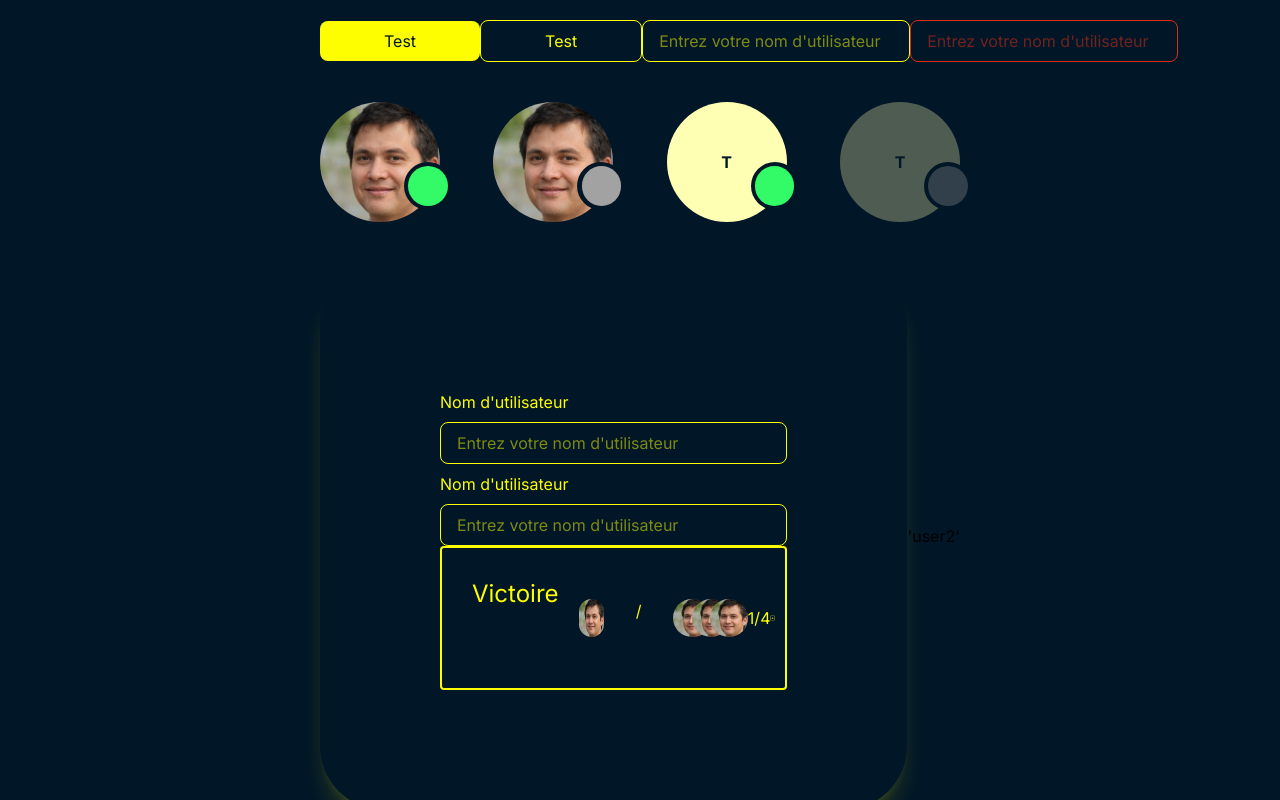
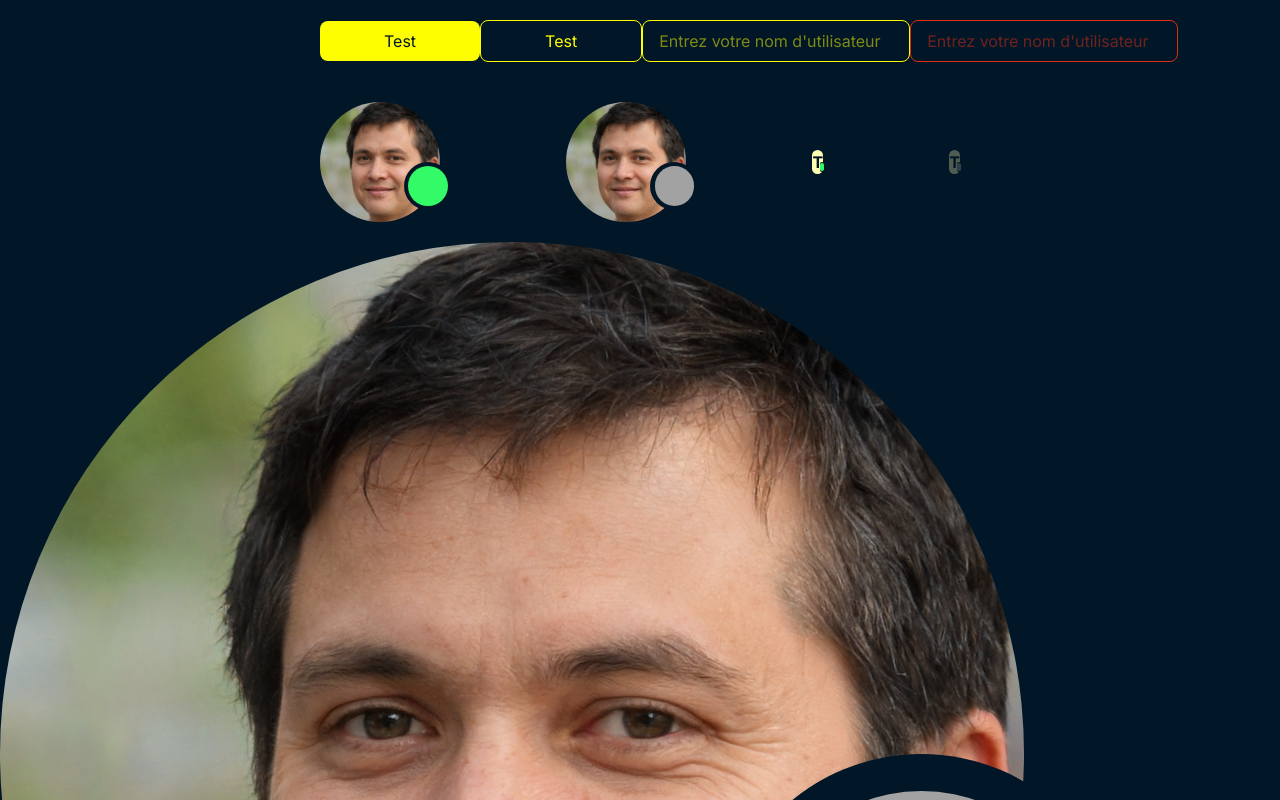
Before and after one commit to Gpatrix/ft_transcendence, a React (Vite) app in the folder srcs/front/vitejs/: page / in a window 1280 px wide. Shown: the top 800 px of the page. Built offline with nearby package versions, Linux system fonts and the light colour scheme.

Commit message:
modification profile

```diff
--- a/srcs/front/vitejs/src/App.tsx
+++ b/srcs/front/vitejs/src/App.tsx
@@ -26,12 +26,16 @@ function App()
         <ProfilePic status='online' profileLink='https://www.google.com' />
         <ProfilePic status='offline' profileLink='https://www.google.com' className='opacity-30'/>
       </div>
+
+      <div className=''>
+        <ProfilePic status='offline' profileLink='https://www.google.com' image='https://localhost/test.jpeg' size={0}/>
+      </div>
       <div className='flex justify-between items-center my-5 mr-auto ml-auto w-1/2 h-1/2 align-center'>
           <BgShadow className='flex flex-col'>
             <InputWithLabel label="Nom d'utilisateur" placeholder="Entrez votre nom d'utilisateur" ></InputWithLabel>
             <InputWithLabel label="Nom d'utilisateur" placeholder="Entrez votre nom d'utilisateur" ></InputWithLabel>
             <MonTest states="Victoire" users={['user1', 'user2']} ></MonTest>
-          </BgShadow>'user2'
+          </BgShadow>
       </div>
     </div>
 
--- a/srcs/front/vitejs/src/components/MonTest.tsx
+++ b/srcs/front/vitejs/src/components/MonTest.tsx
@@ -25,8 +25,8 @@ export default function MonTest({ states, className } : MonTestProps) {
             {/* <aside className='border-2 border-solid border-yellow rounded-sm mr-px'>date</aside> */}
             {/* <div className=' transform rotate-10 bg-yellow w-30 h-30'></div> */}
             <div className=' flex shadow-2xs border-2 p-[10px]
-            border-solid border-yellow rounded-sm w-full p'>
-                <span className='p-[20px] states text-2xl '>
+            border-solid border-yellow rounded-sm w-full'>
+                <span className='p-[20px] states text-2xl'>
                     {states}
                 </span>
                 <span className='scores flex justify-center items-center'>
--- a/srcs/front/vitejs/src/components/ProfilePic.tsx
+++ b/srcs/front/vitejs/src/components/ProfilePic.tsx
@@ -29,13 +29,19 @@ export default function ProfilePic({ image, className, profileLink, status='none
     console.log("test" + size);
 
     return (
-        <Link to={profileLink} className={clsx('relative' + (size>0?(" w-" + size + " h-" + size):""), className)}>
-            { status != 'none' &&
+        <Link to={profileLink}
+            className={clsx('relative flex flex-col justify-center max-w-fit h-full'
+                // + (size>0?(" w-10 h-" + size):""), className)}
+                + (size>0?(" w-" + size + " h-" + size):""), className)}
+            // className={clsx('relative' + (size>0?(" w-" + size + " h-" + size):""), className)}
+        >
+        { status != 'none' &&
             <span className="flex absolute right-[-10%] bottom-[10%] justify-center items-center rounded-full w-2/5 h-2/5 bg-grey">
                 <div className={statusVariants( {status} )}/>
             </span> }
             {
-                image ? <img src={image} className="w-auto h-full rounded-full" />
+                // image ? <img src={image} className="w-auto h-full rounded-full" />
+                image ? <img src={image} className="rounded-full" />
                       : <div className="flex justify-center items-center text-[100%] font-bold rounded-full h-1/1 w-1/1 bg-light-yellow text-grey">T</div>
             }
         </Link>
```
